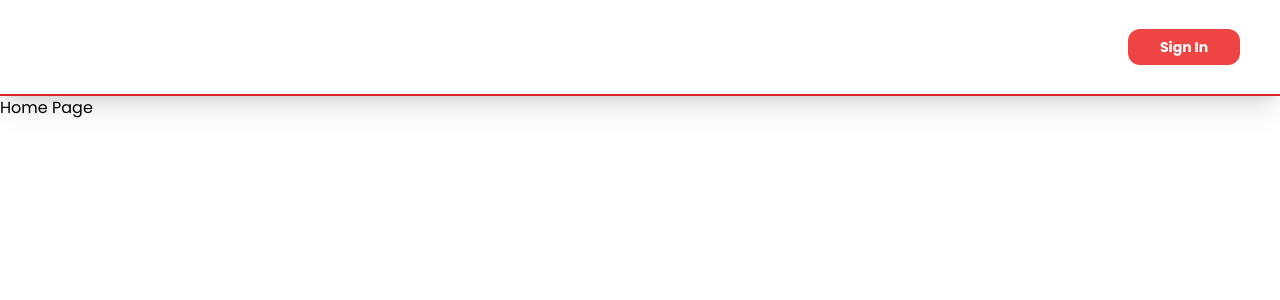
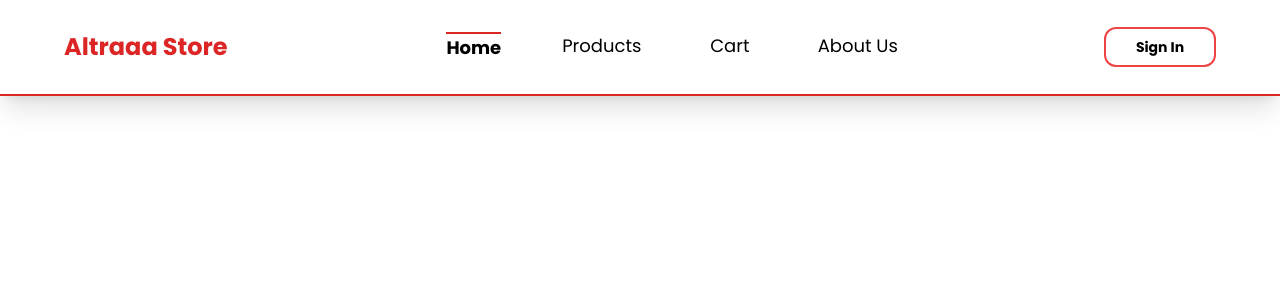
Before and after one commit to Altraaa/online-store, a Next.js app: page / in a window 1280 px wide. Shown: the top 300 px of the page. Built offline with nearby package versions, Linux system fonts and the light colour scheme; no server answers.

Commit message:
feat: Auth API

```diff
--- a/package.json
+++ b/package.json
@@ -16,6 +16,7 @@
     "axios": "^1.6.8",
     "bcrypt": "^5.1.1",
     "firebase": "^10.11.0",
+    "fontawesome": "^5.6.3",
     "jsonwebtoken": "^9.0.2",
     "material": "^0.9.10",
     "next": "14.2.1",
--- a/src/component/Layouts/AuthLayout/AuthLayout.tsx
+++ b/src/component/Layouts/AuthLayout/AuthLayout.tsx
@@ -4,6 +4,7 @@ type AuthLayoutProps = {
   description?: string;
   title?: string;
   label?: string;
+  error?: string;
   children?: React.ReactNode;
   link: string;
   authQuestion?: string;
@@ -11,7 +12,7 @@ type AuthLayoutProps = {
 };
 
 const AuthLayout = (props: AuthLayoutProps) => {
-  const { description, title, label, children, link, authQuestion, linkText } = props;
+  const { description, error, title, label, children, link, authQuestion, linkText } = props;
 
   return (
     <div className="h-[520px] w-[900px] flex justify-center bg-white shadow-xl backdrop-blur-lg rounded-2xl border-2 border-red-600">
--- a/src/component/fragments/Navbar/Navbar.tsx
+++ b/src/component/fragments/Navbar/Navbar.tsx
@@ -1,13 +1,57 @@
 import Button from "@/component/shared-component/button/button";
 import { signIn, signOut, useSession } from "next-auth/react";
+import Link from "next/link";
+import { useRouter } from "next/router";
 
+
+const NavItems =[
+  {
+    title: "Home",
+    url: "/"
+  },
+  {
+    title: "Products",
+    url: "/products"
+  },
+  {
+    title: "Cart",
+    url: ""
+  },
+  {
+    title: "About Us",
+    url: ""
+  }
+]
 const NavbarView = () => {
   const { data } = useSession();
+  const { pathname } = useRouter();
   return (
-    <div className="h-20 xl:h-24 w-full justify-end flex items-center bg-white border-b-2 border-red-600 shadow-xl">
-      <div className="w-full flex items-center justify-end px-10">
-        <div className="w-28 flex">
-          <Button type="button" onClick={() => (data ? signOut() : signIn())}>
+    <div className="h-20 fixed xl:h-24 w-full justify-end flex items-center bg-white border-b-2 border-red-600 shadow-xl">
+      <div className="w-full h-full flex items-center justify-between px-16">
+        <div>
+          <h1 className="text-2xl font-semibold text-red-600">Altraaa Store</h1>
+        </div>
+        <div className="text-lg gap-4 hidden md:flex">
+          {NavItems.map((item) => (
+            <div className=" after:content-[''] w-28 after:block after:absolute md:after:h-[1px] inline-flex justify-center  xl:after:h-[2px] after:bg-red-600 after:w-0 hover:after:w-10 after:transition-all after:duration-300 after:ease-in-out transition-all ease-in-out duration-300">
+              <Link
+                key={`nav-${item.title}`}
+                href={item.url}
+                className={`${"flex"} ${
+                  pathname === item.url && [" font-semibold border-t-2 border-red-600"]
+                }`}
+              >
+                {item.title}
+              </Link>
+            </div>
+          ))}
+        </div>
+        <div className="w-28 hidden md:flex">
+          <Button
+            type="button"
+            variant="outlined"
+            onClick={() => (data ? signOut() : signIn())}
+          >
             {data ? "Sign Out" : "Sign In"}
           </Button>
         </div>
--- a/src/component/fragments/Sidebar/Sidebar.tsx
+++ b/src/component/fragments/Sidebar/Sidebar.tsx
@@ -17,7 +17,7 @@ const Sidebar = (props: SideBarproos) => {
   return (
     <div className="w-72 h-screen top-0 left-0 p-6 border-r-2 border-r-red-700 space-y-5 flex flex-col justify-between shadow-2xl bg-red-50 shadow-slate-400">
       <div className="flex flex-col space-y-4">
-        <h1 className="font-semibold inline-flex items-center justify-center text-3xl">
+        <h1 className="font-semibold w-full inline-flex items-center justify-center text-3xl">
           Admin Panel
         </h1>
         <hr className="mt-2" />
--- a/src/component/views/admin/Users/ModalDelete/ModalDelete.tsx
+++ b/src/component/views/admin/Users/ModalDelete/ModalDelete.tsx
@@ -1,11 +1,15 @@
 import Button from "@/component/shared-component/button/button";
 import userServices from "@/services/user";
 import Modal from "@/component/shared-component/modal";
+import { useSession } from "next-auth/react";
+import { access } from "fs";
 
 const ModalDelete = (props: any) => {
   const { deletedUser, setDeletedUser, setUsersData } = props;
+  const session: any = useSession();
+
   const handleDelete = async () => {
-    userServices.deleteUser(deletedUser.id);
+    userServices.deleteUsers(deletedUser.id, session.data?.accessToken);
     setDeletedUser({});
     const { data } = await userServices.getAllUsers();
     setUsersData(data.data);
--- a/src/component/views/admin/Users/ModalUpdate/ModalUpdate.tsx
+++ b/src/component/views/admin/Users/ModalUpdate/ModalUpdate.tsx
@@ -4,10 +4,13 @@ import Button from "@/component/shared-component/button/button";
 import { FormEvent, useState } from "react";
 import userServices from "@/services/user";
 import Modal from "@/component/shared-component/modal";
+import { useSession } from "next-auth/react";
 
 const ModalUpdate = (props: any) => {
   const { updatedUser, setUpdatedUser, setUsersData } = props;
   const [isLoading, setIsLoading] = useState(false);
+  const session: any = useSession();
+
   const handleUpdateUser = async (event: FormEvent<HTMLFormElement>) => {
     event.preventDefault();
     setIsLoading(true);
@@ -16,7 +19,11 @@ const ModalUpdate = (props: any) => {
       role: form.role.value,
     };
 
-    const result = await userServices.updateUsers(updatedUser.id, data);
+    const result = await userServices.updateUsers(
+      updatedUser.id,
+      data,
+      session.data?.accessToken
+    );
 
     if (result.status === 200) {
       setIsLoading(false);
--- a/src/component/views/auth/Login.tsx
+++ b/src/component/views/auth/Login.tsx
@@ -45,6 +45,7 @@ const LoginView = () => {
         title="Altraaa Store"
         label="Login"
         link="/auth/register"
+        error={error}
         linkText="Sign Up here!"
         authQuestion="Don't have an account?"
       >
--- a/src/component/views/auth/Register.tsx
+++ b/src/component/views/auth/Register.tsx
@@ -40,6 +40,7 @@ const RegisterView = () => {
         description="Hi Visitors, Welcome to our Website"
         title="Altraaa Store"
         label="Register"
+        error={error}
         link="/auth/login"
         linkText="Sign In here!"
         authQuestion="Already have an account?"
--- a/src/pages/api/[[...user]].tsx
+++ b/src/pages/api/[[...user]].tsx
@@ -1,5 +1,6 @@
 import { deleteData, retrieveData, updateData } from "@/lib/firebase/service";
 import type { NextApiRequest, NextApiResponse } from "next";
+import jwt from "jsonwebtoken";
 
 export default async function handler(
   req: NextApiRequest,
@@ -18,8 +19,48 @@ export default async function handler(
       data: users,
     });
   } else if (req.method === "PUT") {
-    const { id, data } = req.body;
-    await updateData("users", id, data, (result: boolean) => {
+    const { user }: any = req.query;
+    const { data } = req.body;
+    const token = req.headers.authorization?.split(" ")[1] || "";
+    console.log(data);
+    jwt.verify(
+      token,
+      process.env.NEXTAUTH_SECRET || "",
+      async (err: any, decoded: any) => {
+        if (decoded && decoded.role === "admin") {
+          await updateData("users", user[1], data, (result: boolean) => {
+            if (result) {
+              res.status(200).json({
+                status: true,
+                statusCode: 200,
+                message: "success",
+              });
+            } else {
+              res.status(400).json({
+                status: false,
+                statusCode: 400,
+                message: "failed",
+              });
+            }
+          });
+        } else {
+          res.status(403).json({
+            status: false,
+            statusCode: 403,
+            message: "Access Denied!",
+          });
+        }
+      }
+    );
+  } else if (req.method === "DELETE") {
+    const { user }: any = req.query;
+    const token = req.headers.authorization?.split(" ")[1] || "";
+    jwt.verify(
+      token,
+      process.env.NEXTAUTH_SECRET || "",
+      async (err: any, decoded: any) => {
+        if (decoded && decoded.role === "admin") {
+          await deleteData("users", user[1], (result: boolean) => {
             if (result) {
               res.status(200).json({
                 status: true,
@@ -34,22 +75,14 @@ export default async function handler(
               });
             }
           });
-  } else if (req.method === "DELETE") {
-    const { user }: any = req.query;
-    await deleteData("users", user[1], (result: boolean) => {
-      if (result) {
-        res.status(200).json({
-          status: true,
-          statusCode: 200,
-          message: "Success",
-        });
         } else {
-        res.status(400).json({
+          res.status(403).json({
             status: false,
-          statusCode: 400,
+            statusCode: 403,
             message: "Failed",
           });
         }
-    })
+      }
+    );
   }
 }
```
Also changed, not shown: src/services/user/index.tsx (+12 -3 lines), 1 other file (tests, documents, lock files or other folders). Lines whose indentation alone changed are shown as unchanged.
